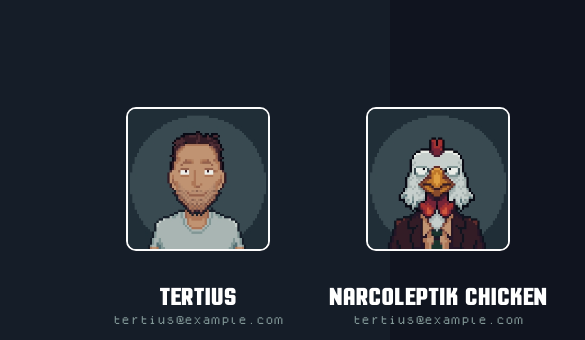
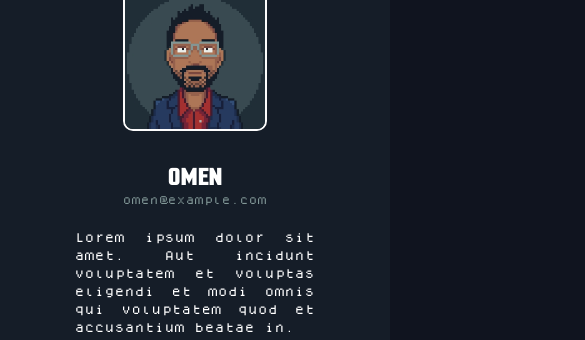
Before and after one commit to adub20018/LexFG, an Astro site: page /team in a window 390 px wide. Shown: the part 572-912 px from the top of the page, 585 px wide, since content can reach past the window. Built offline with nearby package versions, Linux system fonts and the light colour scheme; Astro itself is replaced by a stand-in of ours.

Commit message:
made team page responsive

```diff
--- a/src/styles/sass/_team.scss
+++ b/src/styles/sass/_team.scss
@@ -3,19 +3,20 @@
   background-color: $color-gray;
   display: flex;
   justify-content: center;
+  padding-top: 5rem;
 }
 .profile {
   display: flex;
   flex-direction: column;
   align-items: center;
-  margin-top: 5rem;
-  margin-bottom: 5rem;
   &__container {
     display: grid;
     grid-template-columns: 1fr 1fr 1fr;
     grid-template-rows: 1fr 1fr 1fr;
+    gap: 5rem;
     justify-items: center;
-    width: 60vw;
+    width: 80vw;
+    max-width: 90rem;
   }
   &__img {
     justify-content: center;
@@ -33,3 +34,25 @@
     font-size: 10px;
   }
 }
+
+@media screen and (max-width: 1050px) {
+  .profile {
+    &__container {
+      display: grid;
+      grid-template-columns: 1fr 1fr;
+      grid-template-rows: 1fr 1fr 1fr 1fr;
+      gap: 0;
+    }
+  }
+}
+
+@media screen and (max-width: 680px) {
+  .profile {
+    &__container {
+      display: grid;
+      grid-template-columns: 1fr;
+      grid-template-rows: 1fr 1fr 1fr 1fr 1fr 1fr 1fr 1fr;
+      gap: 0;
+    }
+  }
+}
```
Also changed, not shown: src/styles/style.css, 1 other file.
